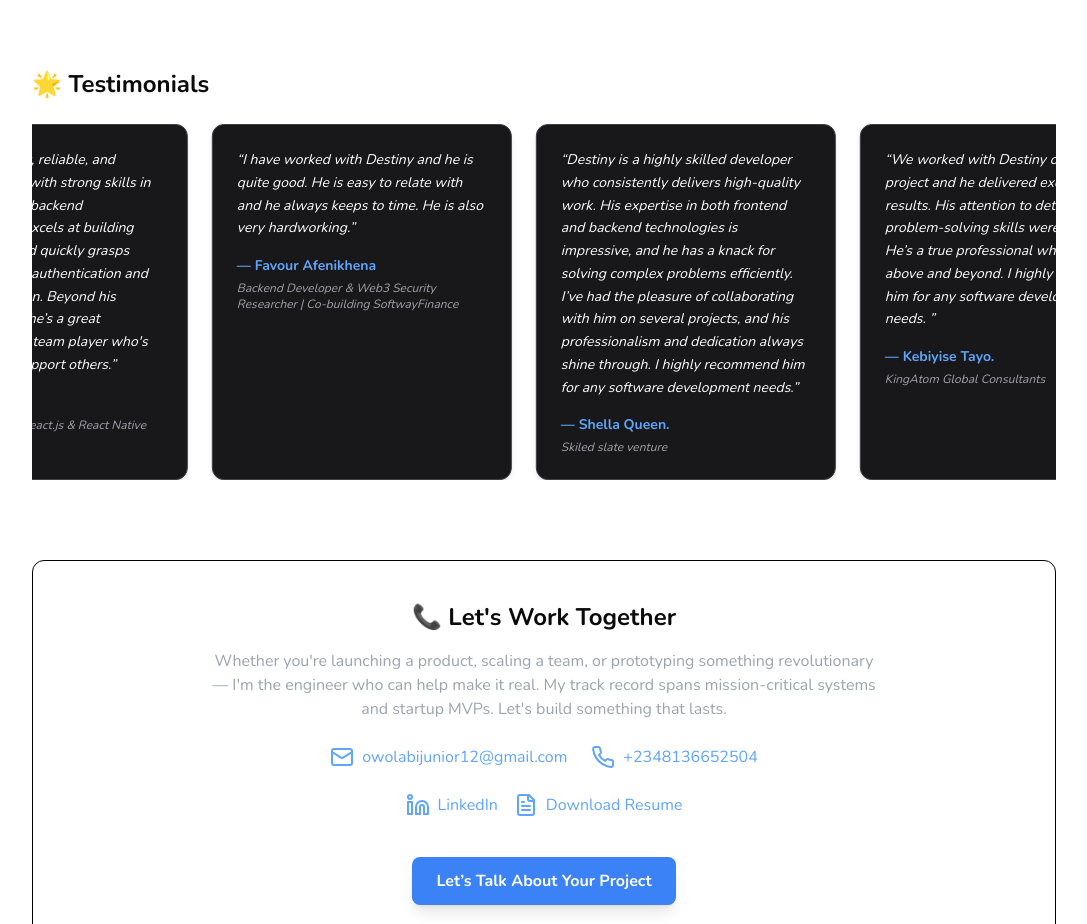
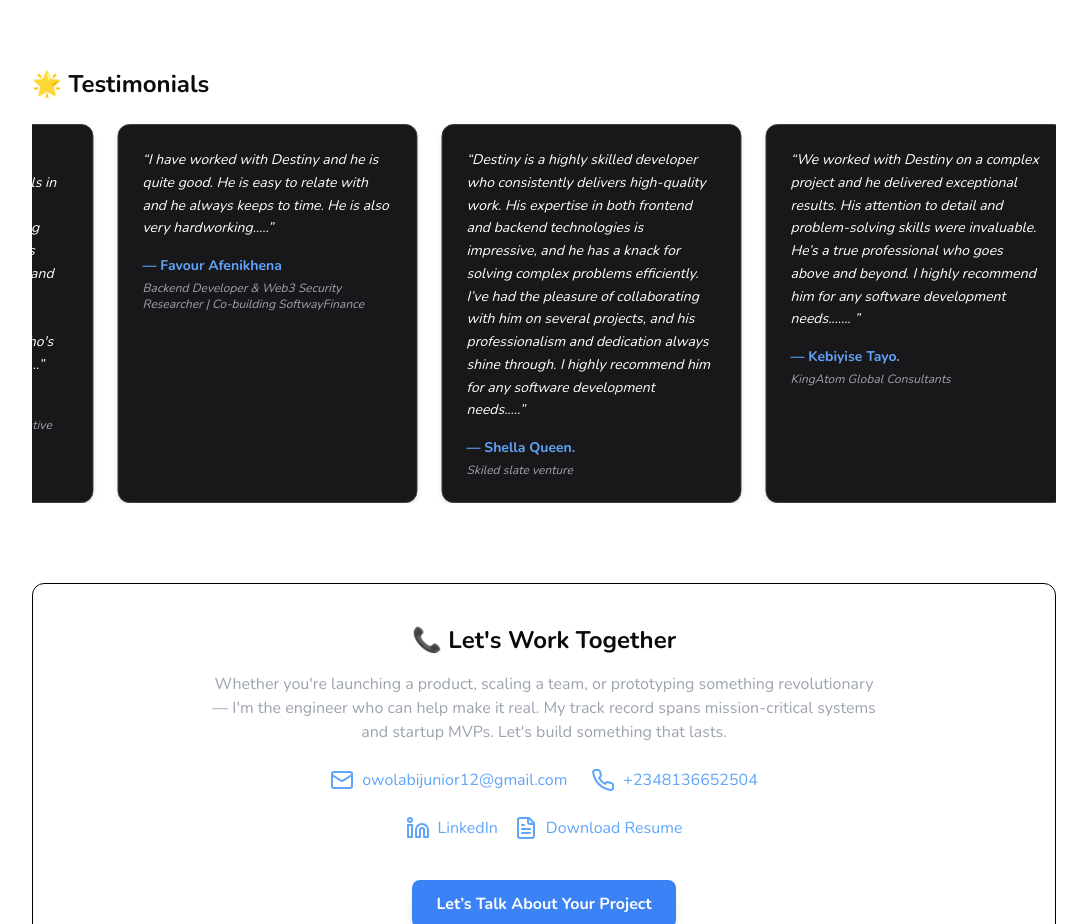
Before and after one commit to owolabijunior12/portifolio2024, a Next.js app: page /Hire in a window 1280 px wide. Shown: the part 1260-2184 px from the top of the page, without its empty margins (96-1183 px from the left). Built offline with nearby package versions, Linux system fonts and the light colour scheme.

Commit message:
add new testimonia

```diff
--- a/app/Hire/page.tsx
+++ b/app/Hire/page.tsx
@@ -27,38 +27,38 @@ const testimonials = [
     name: "Audu Joshua Adinoyi",
     title: "Front-End Developer & AI Model Trainer | React, Next.js, RLHF",
     quote:
-      "Destiny’s ability to stay calm and focused on projects truly stands out. He’s a dependable and collaborative team member, and one of the first people who comes to mind whenever I need support at work.",
+      "Destiny’s ability to stay calm and focused on projects truly stands out. He’s a dependable and collaborative team member, and one of the first people who comes to mind whenever I need support at work.....",
   },
   {
     name: "Erinle Samuel",
     title: "Frontend Engineer | React.js & React Native",
     quote:
-      "Destiny is a smart, reliable, and versatile engineer with strong skills in both frontend and backend development. He excels at building secure systems and quickly grasps complex tasks like authentication and payment integration. Beyond his technical abilities, he’s a great communicator and team player who's always ready to support others.",
+      "Destiny is a smart, reliable, and versatile engineer with strong skills in both frontend and backend development. He excels at building secure systems and quickly grasps complex tasks like authentication and payment integration. Beyond his technical abilities, he’s a great communicator and team player who's always ready to support others........",
   },
   {
     name: "Favour Afenikhena",
     title: "Backend Developer & Web3 Security Researcher | Co-building SoftwayFinance",
     quote:
-      "I have worked with Destiny and he is quite good. He is easy to relate with and he always keeps to time. He is also very hardworking.",
+      "I have worked with Destiny and he is quite good. He is easy to relate with and he always keeps to time. He is also very hardworking.....",
   },
   {
     name: "Shella Queen.",
     title: "Skiled slate venture",
     quote:
-      "Destiny is a highly skilled developer who consistently delivers high-quality work. His expertise in both frontend and backend technologies is impressive, and he has a knack for solving complex problems efficiently. I’ve had the pleasure of collaborating with him on several projects, and his professionalism and dedication always shine through. I highly recommend him for any software development needs.",
+      "Destiny is a highly skilled developer who consistently delivers high-quality work. His expertise in both frontend and backend technologies is impressive, and he has a knack for solving complex problems efficiently. I’ve had the pleasure of collaborating with him on several projects, and his professionalism and dedication always shine through. I highly recommend him for any software development needs.....",
   },
   {
     name: "Kebiyise Tayo.",
     title: "KingAtom Global Consultants",
     quote:
-      "We worked with Destiny on a complex project and he delivered exceptional results. His attention to detail and problem-solving skills were invaluable. He’s a true professional who goes above and beyond. I highly recommend him for any software development needs. ",
+      "We worked with Destiny on a complex project and he delivered exceptional results. His attention to detail and problem-solving skills were invaluable. He’s a true professional who goes above and beyond. I highly recommend him for any software development needs....... ",
   },
-  // {
-  //   name: "Lola O.",
-  //   title: "Product Manager at ShopLink",
-  //   quote:
-  //     "Destiny understands both user needs and technical constraints. He played a key role in helping us launch our product on time and with quality.",
-  // },
+  {
+    name: "Timothy Olusanya",
+    title: "Project Manager @ GitStart | Community (YC S19)",
+    quote:
+      "I had the pleasure of working with Owolabi Destiny and witnessing firsthand his unwavering dedication, growth mindset, and strong work ethic. From the outset, he has consistently demonstrated a desire to improve, taking the initiative to learn, adapt, and elevate both his skills and the outcomes of his work......",
+  },
   // {
   //   name: "Yusuf B.",
   //   title: "Founder of StartupHaven",
```
